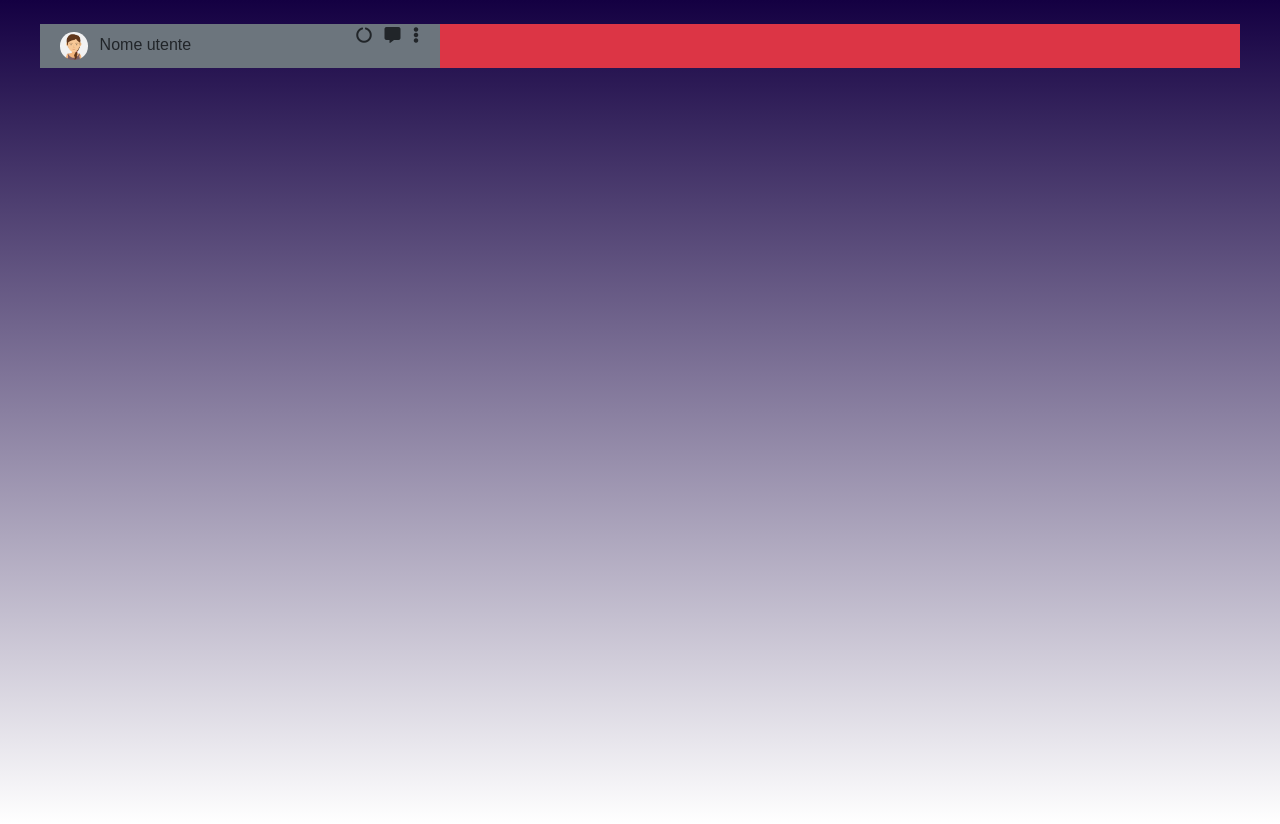
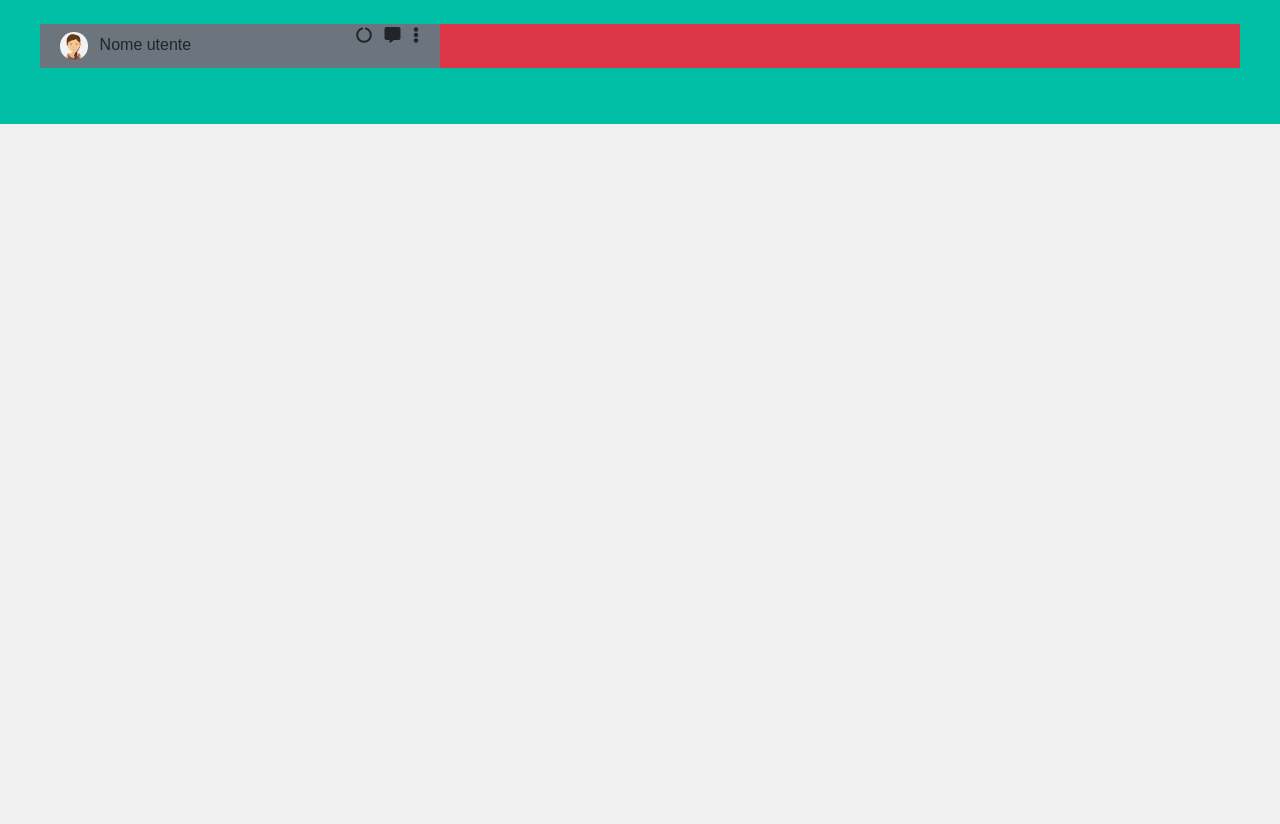
Before and after one commit to Michele-Carbone/vue-boolzapp, a plain HTML site: page index.html in a window 1280 px wide. Drawn offline with nearby package versions, Linux system fonts and the light colour scheme.

Commit message:
added background

```diff
--- a/css/style.css
+++ b/css/style.css
@@ -12,9 +12,9 @@
 body{
     font-family: sans-serif;
     height: 100vh;
-    background-color: red;
-    background-image: linear-gradient(#140042, white);
+    background-image: linear-gradient(to bottom, #00bfa5 15%, #f0f0f0 15%, #f0f0f0 100%);
 }
+
 
 img{
     width: 10%;
--- a/index.html
+++ b/index.html
@@ -14,11 +14,12 @@
     <title>Boolzapp - Milestone 1</title>
     <link rel="stylesheet" href="./css/style.css">
 </head>
-<!--sfondo sfumato della chat-->
 
-<body class="container-fluid">
+
+<body>
+    <!--sfondo sfumato della chat-->
     <!--creazione della chat centrata-->
-    <div class="container">
+    <div id="app" class="container">
         <!--suddivisione in due colonne-->
         <div class="row mb-2 mt-4">
             <!--colonna piu piccola con la cronologia delle chat-->
```
